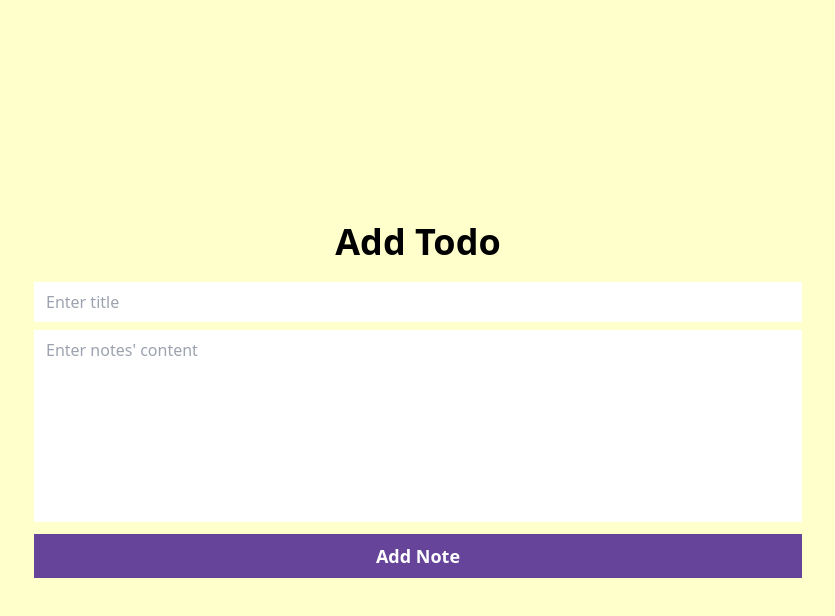
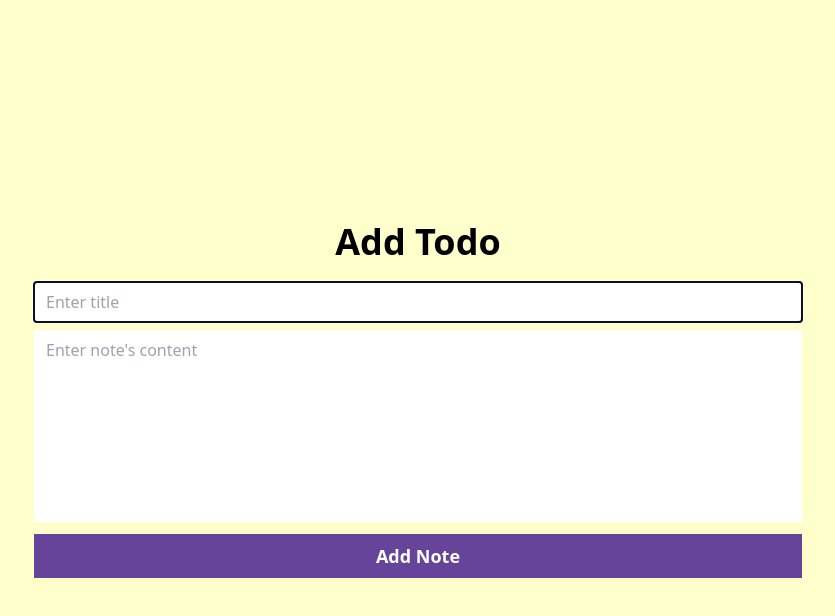
Before and after one commit to versacodes/notes-app, a Vue app: page / in a window 1280 px wide. Both pictures are taken after a click on the button "New Note". Shown: the top 616 px of the page, without its empty margins (222-1057 px from the left). Built offline with nearby package versions, Linux system fonts and the light colour scheme.

Commit message:
Added autofocus when adding and editing notes - Used template ref in BaseInput - Used isFocused prop as a trigger for adding autofocus

```diff
--- a/src/components/BaseInput.vue
+++ b/src/components/BaseInput.vue
@@ -1,8 +1,20 @@
 <script setup>
+import { ref, onMounted, computed } from 'vue'
+
+defineProps({
+  isFocused: Boolean
+})
+const focus_input = ref(null)
+
+onMounted(() => {
+  focus_input.value && focus_input.value.focus()
+})
+
+
 </script>
 
 <template>
-  <input />
+  <input :ref="(el) => { isFocused ? focus_input = el : null }" />
 </template>
 
 <style scoped>
--- a/src/components/NotesAdd.vue
+++ b/src/components/NotesAdd.vue
@@ -2,14 +2,17 @@
 import BaseInput from "./BaseInput.vue"
 import BaseButton from "./BaseButton.vue"
 import { useNotesStore } from "../store/notesStore.js"
-import { ref } from 'vue'
+import { ref, onMounted } from 'vue'
 
 const props = defineProps({
-    note_title: String, // passed as v-model
+    note_title: String, // passed as v-model - v-model:note_title
     note_content: String, // passed as v-model
 })
 
 defineEmits(['addNoteEvent', 'update:note_title', 'update:note_content'])
+
+// get template ref, assign ref to element/component, use onMounted to focus
+
 
 
 </script>
@@ -23,11 +26,12 @@ defineEmits(['addNoteEvent', 'update:note_title', 'update:note_content'])
         class="py-2 px-3"
         :value="note_title"
         @input="$emit('update:note_title', $event.target.value)"
+        :is-focused="true"
     />
     <!-- multiple v-model in component -->
     <textarea
         class="py-2 px-3 mt-2 h-[12rem] resize-none"
-        placeholder="Enter notes' content"
+        placeholder="Enter note's content"
         :value="note_content"
         @input="$emit('update:note_content', $event.target.value)"
     ></textarea>
--- a/src/components/NotesEdit.vue
+++ b/src/components/NotesEdit.vue
@@ -2,11 +2,11 @@
 import BaseInput from './BaseInput.vue'
 import BaseButton from './BaseButton.vue'
 import { useNotesStore } from "../store/notesStore.js"
-import { ref } from 'vue'
+import { ref, onMounted } from 'vue'
 
 const store = useNotesStore()
 
-// use these two values to store the values of inputs and send it as a argument for store.editNotes
+// use these two values to store the values of inputs and send it as a argument for store.editNotes()
 // default values should be the current note title and content
 const edit_title = ref(store.openedNoteTitle)
 const edit_content = ref(store.openedNoteContent)
@@ -20,7 +20,6 @@ function updateEditContent() {
   return edit_content.value ? edit_content.value = event.target.value : event.target.value
 }
 
-
 </script>
 
 <template>
@@ -32,6 +31,7 @@ function updateEditContent() {
     class="py-2 px-3"
     :value="store.openedNoteTitle"
     @input="updateEditTitle(event)"
+    :is-focused="true"
   />
   <textarea
     placeholder="Edit note content"
```
